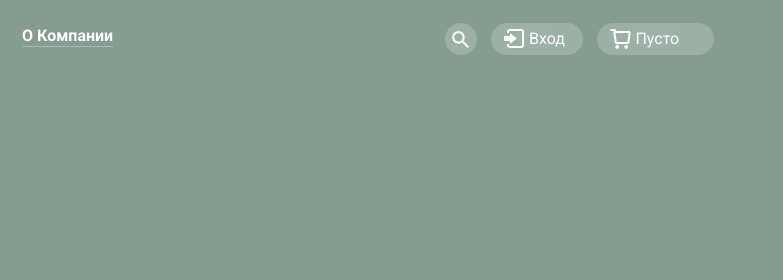
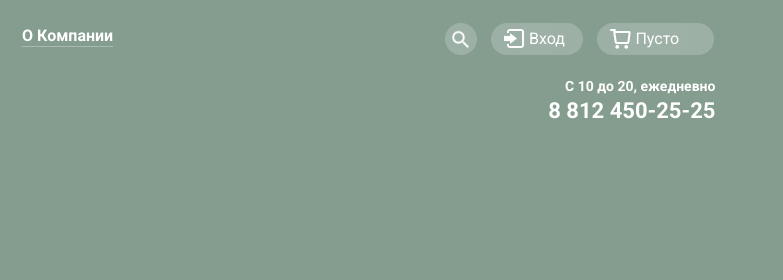
Before and after one commit to lowridermaan/150910-gllacy, a plain HTML site: page index.html in a window 1280 px wide. Shown: the top 280 px of the page, 497-1280 px from the left. Drawn offline with Linux system fonts and the light colour scheme.

Commit message:
Добавил блок с инфой

```diff
--- a/css/style.css
+++ b/css/style.css
@@ -24,6 +24,9 @@ img{
   background-color: #849d8f;
 }
 /*Хедер*/
+.header{
+  position: relative;
+}
 /*Скрытые элементы панели навигации*/
 .submenu-box,
 .search-hover,
@@ -239,4 +242,25 @@ img{
 li:hover .submenu-box{
   display:block;
 }
+/*Блок с инфой*/
+.header-info-box{
+  font-family: "roboto", "Arial", sans-serif;
+  color: #ffffff;
+  text-align: right;
+  position: absolute;
+  top: 55px;
+  right: 0;
+}
+.info-box-worktime{
+  font-size: 14px;
+  line-height: 16px;
+  margin-bottom: 0;
+  font-weight: bold;
+}
+.info-box-phone{
+  margin-top: 5px;
+  font-size: 22px;
+  line-height: 24px;
+  font-weight: bold;
+}
 /*Карусель слайдер*/
--- a/index.html
+++ b/index.html
@@ -57,8 +57,8 @@
         </li>
       </ul>
       <div class="header-info-box">  <!-- Спозиционировать абсолютно!-->
-        <p class="info-box-worktime"></p>
-        <p class="info-box-phoneNumber"></p>
+        <p class="info-box-worktime">С 10 до 20, ежедневно</p>
+        <p class="info-box-phone">8 812 450-25-25</p>
       </div>
     </header>
     <!-- Конец хедера -->
```
